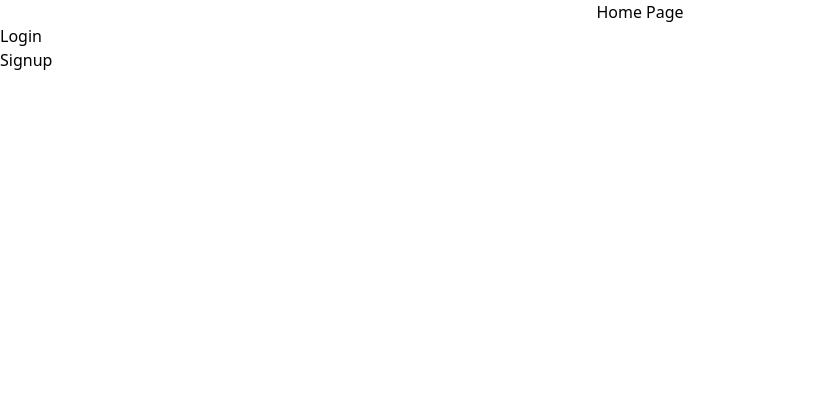
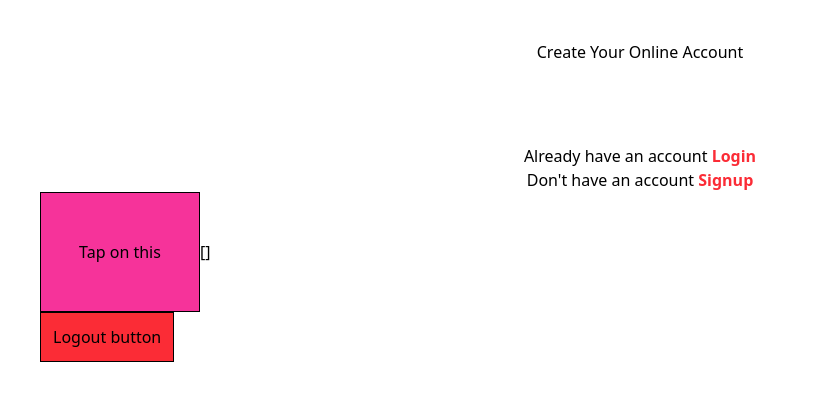
Before and after one commit to rohitkumar91131/task_manager_frontend, a React (Vite) app: page / in a window 1280 px wide. Shown: the top 400 px of the page, without its empty margins (0-817 px from the left). Built offline with nearby package versions, Linux system fonts and the light colour scheme.

Commit message:
added authentication

```diff
--- a/package.json
+++ b/package.json
@@ -13,7 +13,8 @@
     "localtunnel": "^2.0.2",
     "react": "^19.0.0",
     "react-dom": "^19.0.0",
-    "react-router-dom": "^7.2.0"
+    "react-router-dom": "^7.2.0",
+    "react-toastify": "^11.0.5"
   },
   "devDependencies": {
     "@eslint/js": "^9.21.0",
--- a/src/components/Home.jsx
+++ b/src/components/Home.jsx
@@ -1,10 +1,53 @@
+import { useEffect } from "react";
+import { useState } from "react";
+import { Link } from "react-router-dom";
+import {ToastContainer,toast} from 'react-toastify'
 export default function Home(){
+    const [user,setUser ] = useState([]);
+    async function verify(){
+        let res = await fetch("http://localhost:4000/verifyToken",{
+            method :"GET",
+            credentials :'include'
+        });
+        let data = await res.json();
+        setUser(data);
+        toast(data.msg);
+    }
+    const handleClick =()=>{
+        verify();
+    }
+    const handleLogout = async()=>{
+      try{
+            let res =  await fetch("http://localhost:4000/logout",{
+               method : "POST",
+              credentials : "include"
+           });
+           let data = await res.json();
+           toast(data.msg)
+      }
+      catch(err){
+        console.log(err)
+      }
+
+    }
     return (
-        <>
-          <h1 className="text-center">Home Page</h1>
-          <a href="/login">Login</a>
-          <br></br>
-          <a href="/signup">Signup</a>
-        </>
+        <div className="w-screen h-screen p-10">
+          <h1 className="text-center">Create Your Online Account</h1>
+          <div className="flex flex-col mt-20 text-center">
+              <h1>Already have an account <Link to="/login" className="font-semibold text-red-500">Login</Link></h1>
+              <h2>Don't have an account <Link to="/signup" className="font-semibold text-red-500">Signup</Link></h2>
+          </div>
+          <button className="border bg-pink-500 w-40 h-30 " onClick={handleClick}>
+            Tap on this
+          </button>
+          {
+            JSON.stringify(user)
+          }
+
+          <div>
+              <button className="border bg-red-500 p-3 " onClick={handleLogout}>Logout button</button>
+          </div>
+          <ToastContainer position="top-right" autoClose={3000}/>
+        </div>
     )
 }
--- a/src/components/Login.jsx
+++ b/src/components/Login.jsx
@@ -3,7 +3,7 @@ import Card from '../ui/Card'
 export default function Login(){
     return (
         <>
-           <Card  formName="Login" accountAlready="false"/>
+           <Card  formName="login" accountAlready={false}/>
         </>
     )
 }
--- a/src/components/Signup.jsx
+++ b/src/components/Signup.jsx
@@ -4,7 +4,7 @@ import Card from '../ui/Card'
 export default function Signup(){
     return (
         <div className=''>
-          < Card formName="Signup" accountAlready="true"/>
+          < Card formName="signup" accountAlready={true}/>
         </div>
     )
 }
--- a/src/ui/Card.jsx
+++ b/src/ui/Card.jsx
@@ -2,6 +2,7 @@ import { useEffect } from "react";
 import { useState } from "react";
 import { Link } from "react-router-dom";
 import {useRef} from 'react'
+import {ToastContainer,toast} from 'react-toastify'
 
 export default function Login_Signup_Card({formName ,accountAlready}){
     const [formData,setFormData] =useState({
@@ -12,9 +13,30 @@ export default function Login_Signup_Card({formName ,accountAlready}){
     })
     const inputRef = useRef(null)
     const [passwordSame,setPasswordSame] = useState(true)
-    const handleSubmit =(e) =>{
-        //e.preventDefault();
-        //alert("Form submitted " + JSON.stringify(formData))
+    const handleSubmit =async(e) =>{
+        e.preventDefault();
+        const {confirmPassword, ...dataToSend} = formData;
+        try{
+            let res = await fetch(`http://localhost:4000/${formName.toLowerCase()}`,{
+                method:"POST",
+                "credentials":"include",
+                body : JSON.stringify(dataToSend),
+                headers : {
+                    "content-type" :"application/json"
+                }
+            });
+            // if(!res.ok){
+            //    throw new Error("Failed to connect server")
+            // }
+            let data = await res.json();
+
+            const toastMessage = data.msg;
+            toast(toastMessage);
+        }
+        catch(err){
+            let r = err.message;
+            toast(r);
+        }
     }
     const handleChange =(e) =>{
         setFormData(prev=>({
@@ -31,12 +53,12 @@ export default function Login_Signup_Card({formName ,accountAlready}){
         inputRef.current.focus();
     },[])
     return (
-        <form className="w-screen h-screen p-8  space-y-10 border border-3 "  onSubmit={handleSubmit} >
+        <form className="w-screen h-screen p-8  space-y-5 border border-3 "  onSubmit={handleSubmit} >
             <div >
                <h1 className="text-center font-bold text-lg">{formName} Form</h1>
             </div>
             <div className="space-y-10 flex flex-col">
-            <div className="flex flex-col">
+            <div className="flex flex-col h-[80%]">
                     <label
                         htmlFor="name"
                         className="peer-focus:text-red-500 transition-all"
@@ -81,9 +103,6 @@ export default function Login_Signup_Card({formName ,accountAlready}){
                         required
                         className="peer border border-black p-1 rounded-md focus:outline-none focus:ring focus:ring-black "
                     />
-                    {
-                        !passwordSame && <h1 className="text-red-600 font-semibold ">Password and confirm password are not same</h1>
-                    }
                 </div>
                 <div className="flex flex-col">
                     <label
@@ -99,13 +118,18 @@ export default function Login_Signup_Card({formName ,accountAlready}){
                         onChange={handleChange}
                         className="peer border border-black p-1 rounded-md focus:outline-none focus:ring focus:ring-black "
                     />
+                    <div className="h-5">
+                    {
+                        !passwordSame && <h1 className="text-red-600 font-semibold ">Password and confirm password are not same</h1>
+                    }
+                    </div>
                 </div>
-                <button className="border w-20 bg-red-500 rounded-md  p-2 hover:text-lg transition-all">{formName}</button>
+                <button disabled={!passwordSame} className={`w-30 bg-red-500 border rounded-md p-3 ${!passwordSame ? "cursor-not-allowed opacity-50": "text-white" }`} >{formName}</button>
+                <ToastContainer position="top-right" autoClose={3000} />
                 {
-                accountAlready === "true" && <h1 className="text-sm">Already have an account <Link className="font-semibold text-red-500" to='/login'>Login here</Link> </h1>
-                }
-                {
-                accountAlready ==="false" && <h1 className="text-sm">Don't have an account <Link className="font-semibold text-red-500" to="/signup">Singup here </Link></h1>
+                    accountAlready ?
+                    <h1 className="text-sm">Already have an account <Link className="font-semibold text-red-500" to='/login'>Login here</Link> </h1> :
+                    <h1 className="text-sm">Don't have an account <Link className="font-semibold text-red-500" to="/signup">Singup here </Link></h1>
                 }
             </div>
         </form>
```
Also changed, not shown: 1 other file (tests, documents, lock files or other folders).
